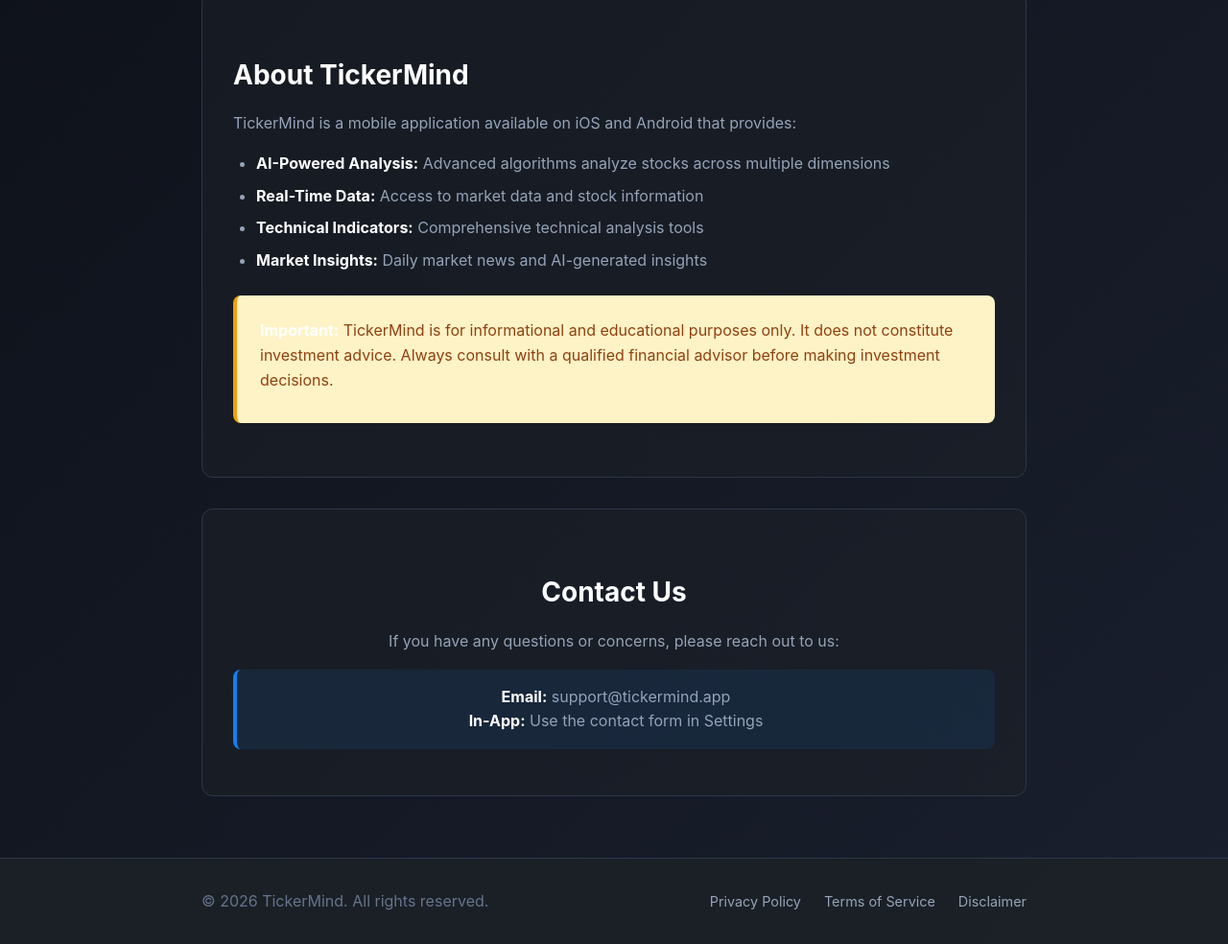
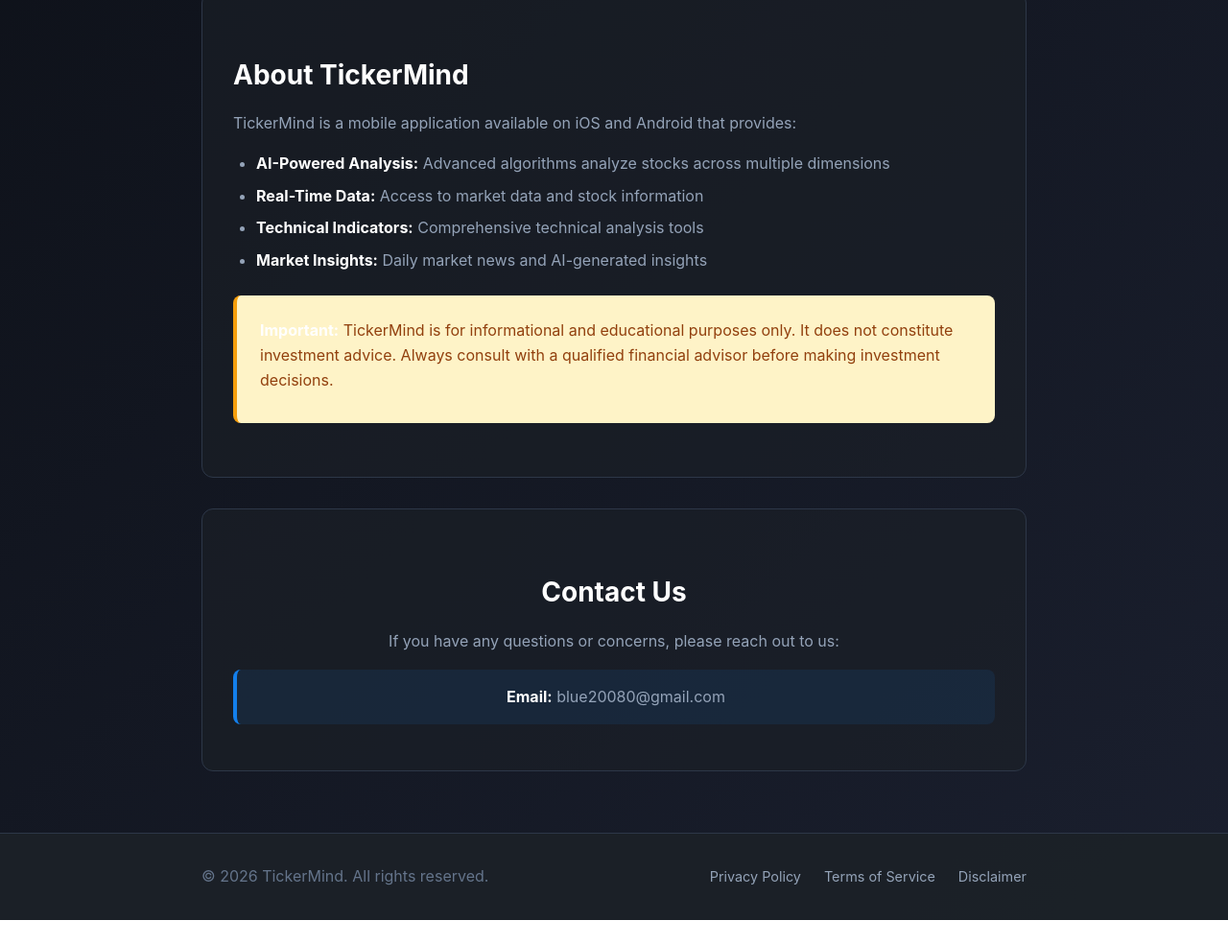
Before and after one commit to blue20080/tickermind-docs, a plain HTML site: page index.html in a window 1280 px wide. Shown: the part 796-1780 px from the top of the page at 96% size. After the commit the page ends 1755 px from the top, so only its background shows below. Drawn offline with Linux system fonts and the light colour scheme.

Commit message:
Update contact email in index.html to blue20080@gmail.com

```diff
--- a/index.html
+++ b/index.html
@@ -68,8 +68,7 @@
             <h2>Contact Us</h2>
             <p>If you have any questions or concerns, please reach out to us:</p>
             <p class="contact-info">
-                <strong>Email:</strong> support@tickermind.app<br>
-                <strong>In-App:</strong> Use the contact form in Settings
+                <strong>Email:</strong> blue20080@gmail.com
             </p>
         </div>
     </main>
```
